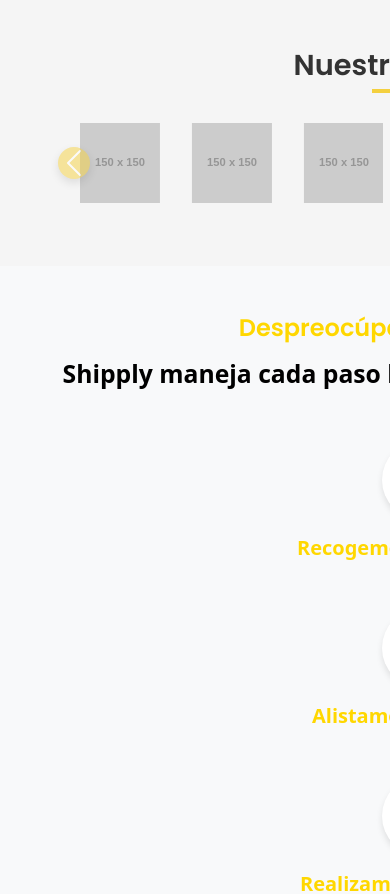
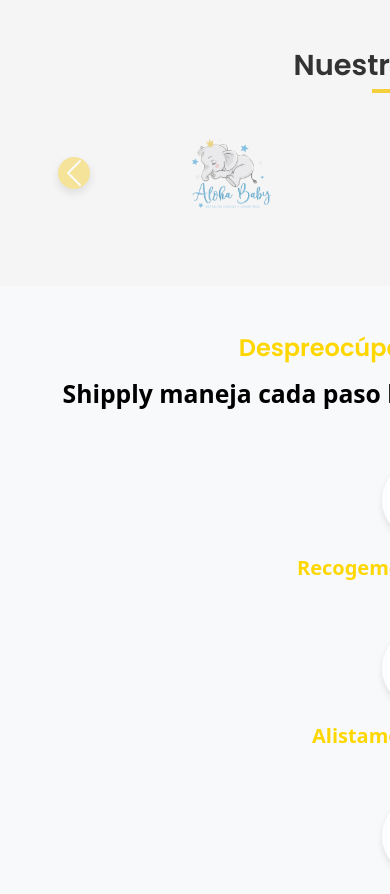
Before and after one commit to Marcosespa/Shipply, a React (Create React App) app: page / in a window 390 px wide. Shown: the part 900-1794 px from the top of the page. Built offline with nearby package versions, Linux system fonts and the light colour scheme; grey boxes are pictures that could not be loaded.

Commit message:
pendiente meter 2 img

```diff
--- a/src/assets/images/images.js
+++ b/src/assets/images/images.js
@@ -8,6 +8,8 @@
   logo7: require('./ImagenContacto.png'),
   proimpo: require('./Proimpo.png'),
   travelBlue: require('./Travel-Blue.png'),
+  dia11: require('./diaonce.webp'),
+  alohaBaby: require('./alohaBaby.png'),
 };
 
 export default images;
--- a/src/components/Home/Clients.js
+++ b/src/components/Home/Clients.js
@@ -5,12 +5,10 @@
 
 const Clients = () => {
   const clientLogos = [
-    <img src={images.proimpo} alt="Proimpo" key="proimpo" />,
-    <img src={images.proimpo} alt="Proimpo" key="proimpo" />,,
-    "https://via.placeholder.com/150",
-    "https://via.placeholder.com/150",
-    "https://via.placeholder.com/150",
-    "https://via.placeholder.com/150",
+    <img src={images.proimpo} alt="Proimpo" key="proimpo" className="client-logo" />,
+    <img src={images.travelBlue} alt="Travel Blue" key="travelBlue" className="client-logo" />,
+    <img src={images.dia11} alt="Dia 11" key="dia11" className="client-logo" />,
+    <img src={images.alohaBaby} alt="Aloha Baby" key="alohababy" className="client-logo" />,
   ];
 
   const groupedLogos = clientLogos.reduce((acc, curr, index) => {
@@ -29,12 +27,9 @@
             <Carousel.Item key={index}>
               <div className="d-flex justify-content-center align-items-center flex-wrap">
                 {group.map((logo, idx) => (
-                  <img
-                    key={idx}
-                    src={logo}
-                    alt={`Cliente ${idx + 1}`}
-                    className="mx-3 client-logo"
-                  />
+                  <div key={idx} className="d-flex justify-content-center align-items-center mx-3 client-logo-container">
+                    {logo}
+                  </div>
                 ))}
               </div>
             </Carousel.Item>
--- a/src/styles/Home/clients.css
+++ b/src/styles/Home/clients.css
@@ -26,11 +26,21 @@
   transform: translateX(-50%);
 }
 
+/* Contenedor de los logos */
+.client-logo-container {
+  display: flex;
+  justify-content: center;
+  align-items: center;
+  margin: 10px;
+  width: 150px;
+  height: 150px;
+}
+
 /* Estilos de los logos */
 .client-logo {
-  background-color: transparent;
-  width: 150px;
-  height: auto;
+  max-width: 100%;
+  max-height: 100%;
+  object-fit: contain; /* Asegura que la imagen se ajuste sin deformarse */
   transition: transform 0.3s ease, box-shadow 0.3s ease;
 }
 
@@ -61,8 +71,9 @@
 
 /* Responsividad */
 @media (max-width: 768px) {
-  .client-logo {
+  .client-logo-container {
     width: 100px;
+    height: 100px;
   }
 
   .clients-section h2 {
@@ -71,8 +82,9 @@
 }
 
 @media (max-width: 576px) {
-  .client-logo {
+  .client-logo-container {
     width: 80px;
+    height: 80px;
   }
 
   .clients-section h2 {
```
Also changed, not shown: src/assets/images/alohaBaby.png (added), src/assets/images/diaonce.webp (added).
